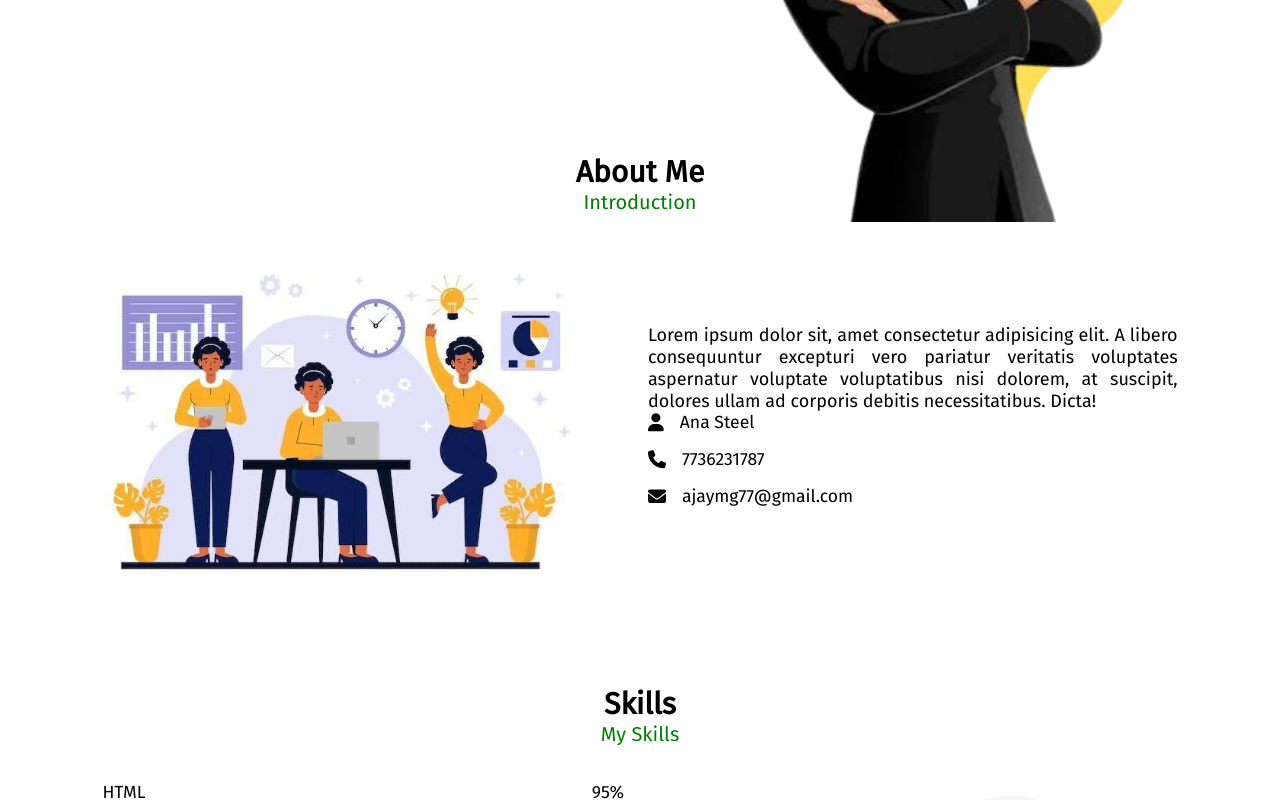
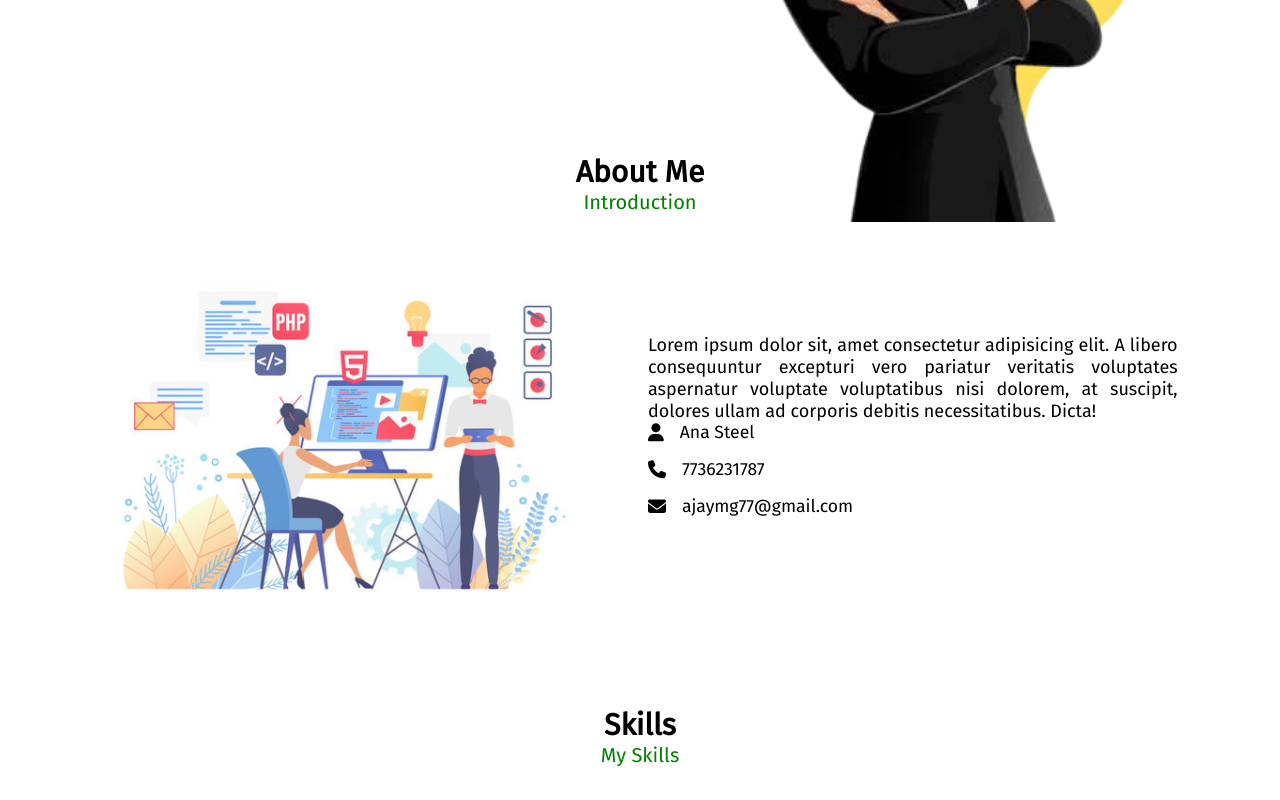
Before and after one commit to Ajaymg29/Portfolio, a plain HTML site: page index.html in a window 1280 px wide. Shown: the part 578-1378 px from the top of the page. Drawn offline with Linux system fonts and the light colour scheme; a web font is replaced by a local one.

Commit message:
update about image

```diff
--- a/index.html
+++ b/index.html
@@ -59,7 +59,8 @@
             </div>
             <div class="aboutcontent">
                 <div class="aboutimage">
-                    <img src="./images/photo_2023-09-27_03-23-43.jpg" alt="">
+                    <!-- <img src="./images/photo_2023-09-27_03-23-43.jpg" alt=""> -->
+                    <img src="./images/image2.jpg" alt="">
                 </div>
                 <div class="aboutdetails">
                     <p>Lorem ipsum dolor sit, amet consectetur adipisicing elit. A libero consequuntur excepturi vero
```
Also changed, not shown: images/image2.jpg (added).
